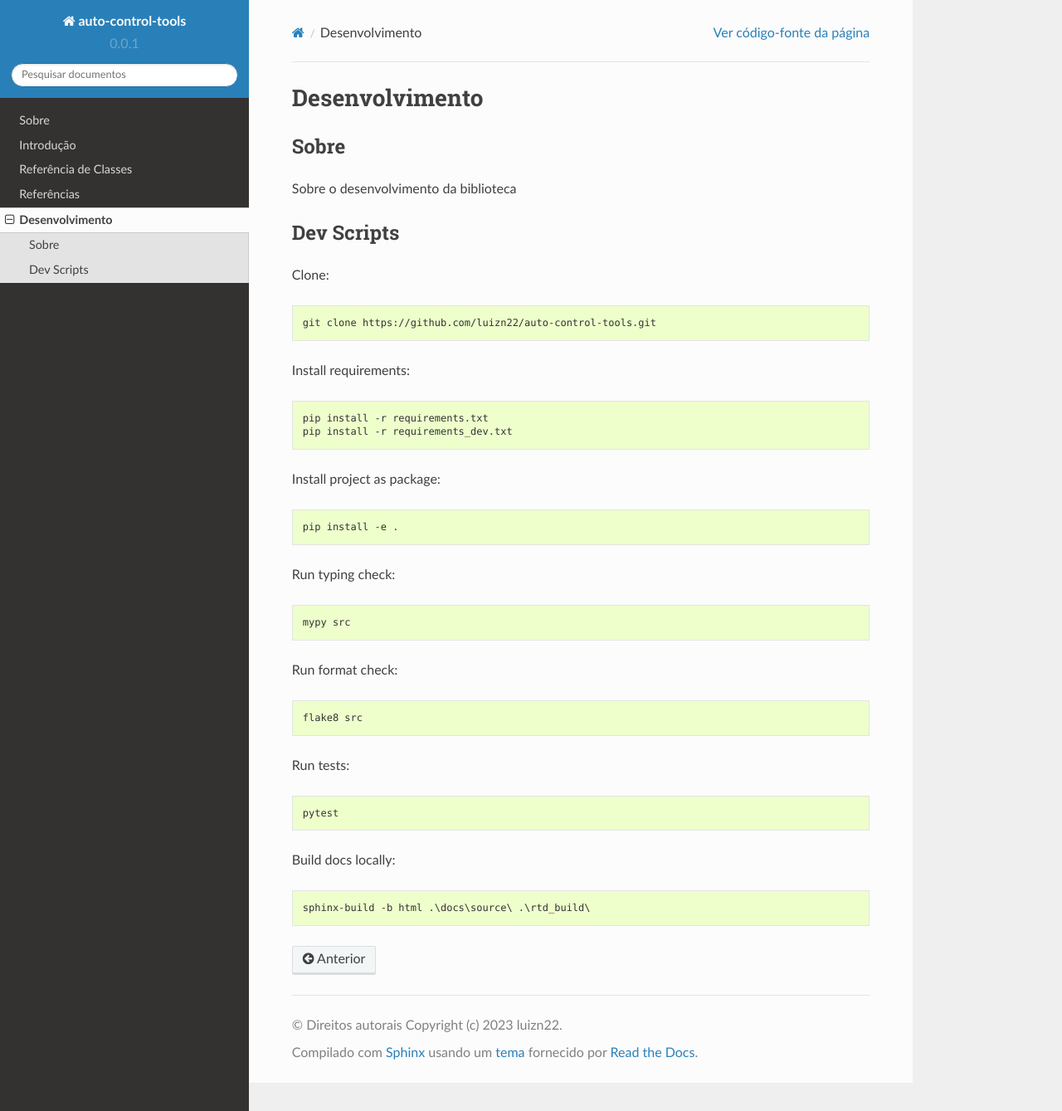
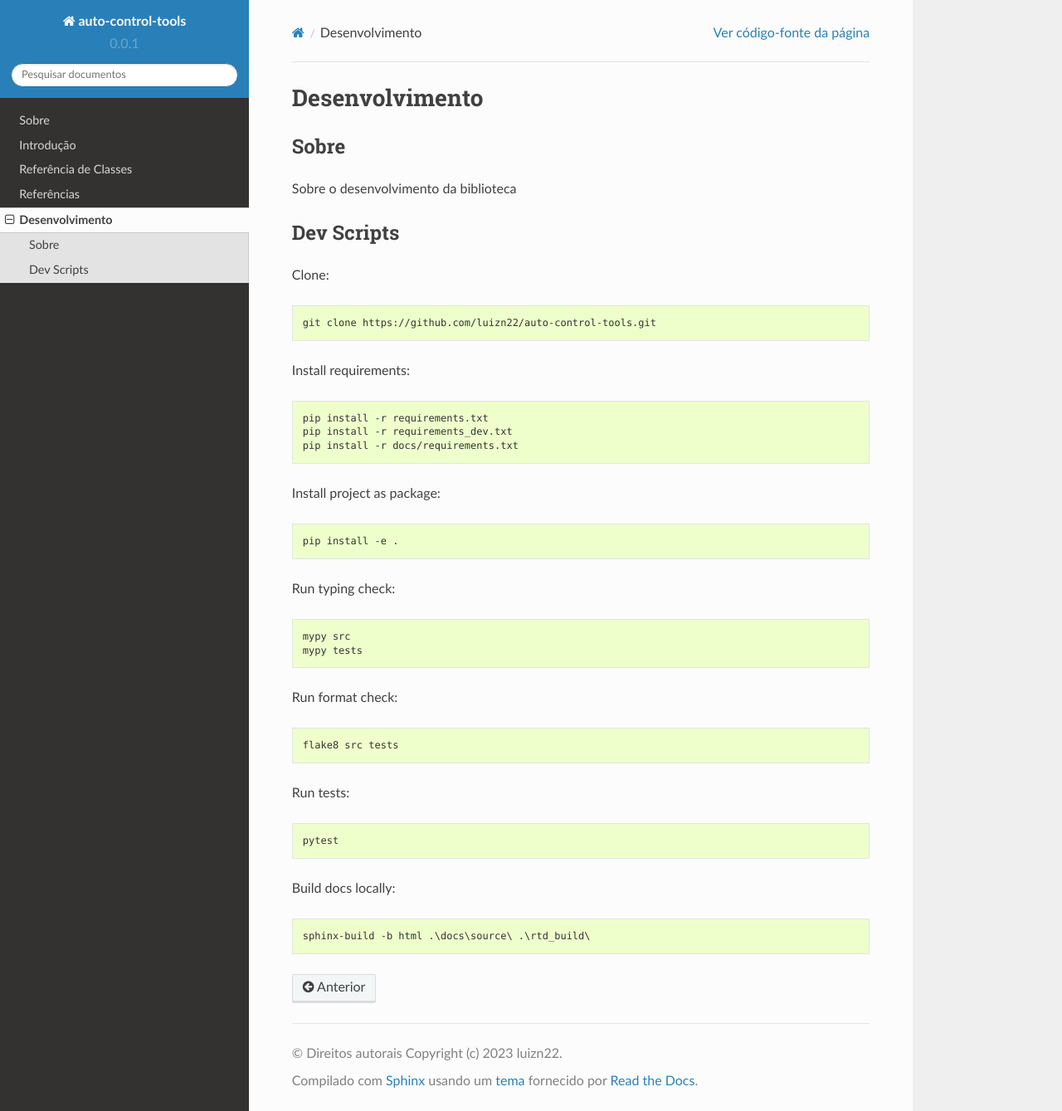
Before and after one commit to luizn22/auto-control-tools, a Sphinx documentation site: the page built from docs/source/dev.rst, in a window 1280 px wide and 1339 px high. Shown: the whole window at 83% size. Built offline with Sphinx 7.4.7 and the Read the Docs theme 2.0.0, drawn with Linux system fonts in a browser that asks for light colours.

Commit message:
update des scripts

```diff
--- a/docs/source/dev.rst
+++ b/docs/source/dev.rst
@@ -23,6 +23,7 @@ Install requirements:
 
     pip install -r requirements.txt
     pip install -r requirements_dev.txt
+    pip install -r docs/requirements.txt
 
 Install project as package:
 
@@ -35,12 +36,13 @@ Run typing check:
 .. code-block:: console
 
     mypy src
+    mypy tests
 
 Run format check:
 
 .. code-block:: console
 
-    flake8 src
+    flake8 src tests
 
 Run tests:
 
```
